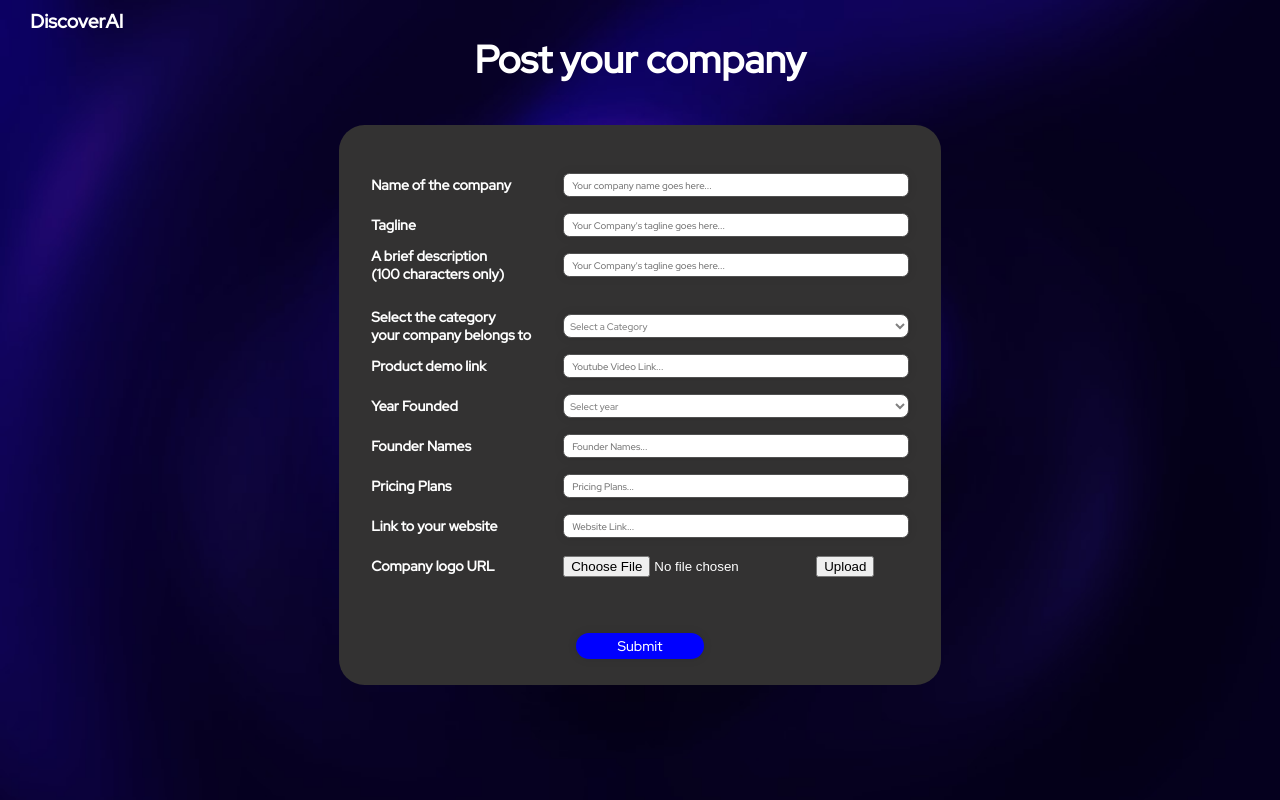
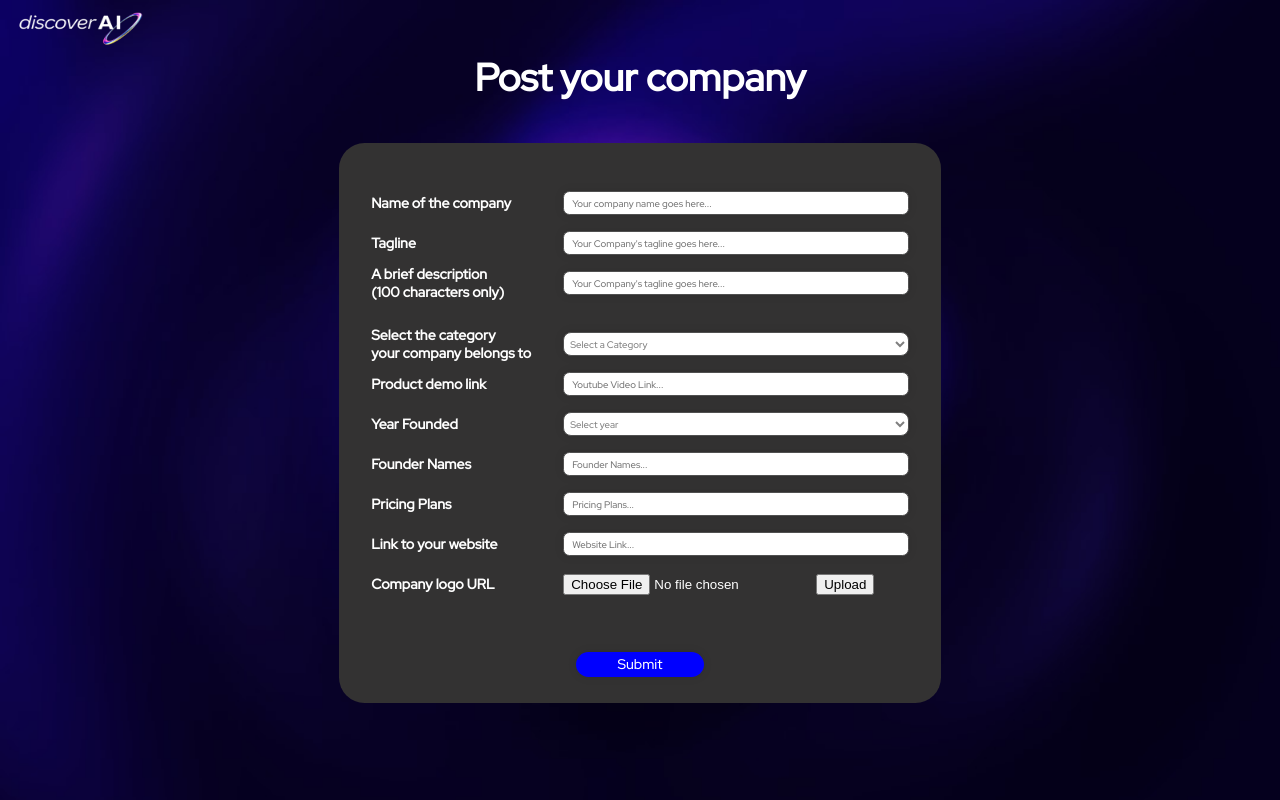
Before and after one commit to JanAazar/discoverai, a React (Create React App) app: page /form in a window 1280 px wide. Built offline with nearby package versions, Linux system fonts and the light colour scheme.

Commit message:
logo added

```diff
--- a/src/form.js
+++ b/src/form.js
@@ -1,6 +1,7 @@
 import { useNavigate } from 'react-router-dom';
 import backgroundImage from './assets/background-image.jpeg';
 import {useState} from 'react';
+import logo from './assets/logo-main.png';
 
 
 const styles = {
@@ -175,9 +176,8 @@ const Form = () => {
           }}
           onClick={() => pageChange()}
         >
-          DiscoverAI
+          <img src={logo} style={{width:'10vw', height:'3vw', marginLeft:'0.5vw'}}/>
         </div>
-
             <div style={{...styles.Text, fontSize:'3vw', fontWeight:'bold', marginTop:'10vh'}}>
                 Post your company
             </div>
--- a/src/homepage.js
+++ b/src/homepage.js
@@ -8,6 +8,7 @@ import chatbots from './assets/chatbot.png';
 import codeassitants from './assets/code-assistant.png';
 import marketing from './assets/marketing.png';
 import image_video from './assets/image-video-generator.jpg';
+import logo from './assets/logo-main.png';
 
 const styles = {
   ImageContainer: {
--- a/src/picks_five.js
+++ b/src/picks_five.js
@@ -3,6 +3,7 @@ import backgroundImage from "./assets/background-image.jpeg";
 import inner_icon from "./inner_icon.js";
 import data from "./company_data.js";
 import { useNavigate} from 'react-router-dom';
+import logo from "./assets/logo-main.png";
 
 const styles = {
   ImageContainer: {
@@ -159,7 +160,7 @@ const Picks_five = () => {
           }}
           onClick={() => pageChange()}
         >
-          DiscoverAI
+          <img src={logo} style={{width:'10vw', height:'3vw', marginLeft:'0.5vw'}}/>
         </div>
         <input style={styles.Input} placeholder="Search for AI companies" />
         <div
--- a/src/picks_four.js
+++ b/src/picks_four.js
@@ -2,7 +2,8 @@ import React from "react";
 import backgroundImage from "./assets/background-image.jpeg";
 import inner_icon from "./inner_icon";
 import data from "./company_data.js";
-import { useNavigate} from 'react-router-dom';
+import {useNavigate} from 'react-router-dom';
+import logo from "./assets/logo-main.png";
 
 const styles = {
   ImageContainer: {
@@ -159,7 +160,7 @@ const Picks_four = () => {
           }}
           onClick={() => pageChange()}
         >
-          DiscoverAI
+          <img src={logo} style={{width:'10vw', height:'3vw', marginLeft:'0.5vw'}}/>
         </div>
         <input style={styles.Input} placeholder="Search for AI companies" />
         <div
--- a/src/picks_one.js
+++ b/src/picks_one.js
@@ -3,6 +3,7 @@ import backgroundImage from "./assets/background-image.jpeg";
 import inner_icon from "./inner_icon.js";
 import data from "./company_data.js";
 import { useNavigate} from 'react-router-dom';
+import logo from "./assets/logo-main.png";
 
 const styles = {
   ImageContainer: {
@@ -159,7 +160,7 @@ const Picks_one = () => {
           }}
           onClick={() => pageChange()}
         >
-          DiscoverAI
+          <img src={logo} style={{width:'10vw', height:'3vw', marginLeft:'0.5vw'}}/>
         </div>
         <input style={styles.Input} placeholder="Search for AI companies" />
         <div
--- a/src/picks_six.js
+++ b/src/picks_six.js
@@ -3,6 +3,7 @@ import backgroundImage from "./assets/background-image.jpeg";
 import inner_icon from "./inner_icon.js";
 import data from "./company_data.js";
 import { useNavigate} from 'react-router-dom';
+import logo from "./assets/logo-main.png";
 
 const styles = {
   ImageContainer: {
@@ -159,7 +160,7 @@ const Picks_six = () => {
           }}
           onClick={() => pageChange()}
         >
-          DiscoverAI
+          <img src={logo} style={{width:'10vw', height:'3vw', marginLeft:'0.5vw'}}/>
         </div>
         <input style={styles.Input} placeholder="Search for AI companies" />
         <div
--- a/src/picks_three.js
+++ b/src/picks_three.js
@@ -3,6 +3,7 @@ import backgroundImage from "./assets/background-image.jpeg";
 import inner_icon from "./inner_icon";
 import data from "./company_data.js";
 import { useNavigate} from 'react-router-dom';
+import logo from "./assets/logo-main.png";
 
 const styles = {
   ImageContainer: {
@@ -159,7 +160,7 @@ const Picks_three = () => {
           }}
           onClick={() => pageChange()}
         >
-          DiscoverAI
+          <img src={logo} style={{width:'10vw', height:'3vw', marginLeft:'0.5vw'}}/>
         </div>
         <input style={styles.Input} placeholder="Search for AI companies" />
         <div
--- a/src/picks_two.js
+++ b/src/picks_two.js
@@ -3,6 +3,7 @@ import backgroundImage from "./assets/background-image.jpeg";
 import inner_icon from "./inner_icon";
 import data from "./company_data.js";
 import { useNavigate} from 'react-router-dom';
+import logo from "./assets/logo-main.png";
 
 const styles = {
   ImageContainer: {
@@ -159,7 +160,7 @@ const Picks_two = () => {
           }}
           onClick={() => pageChange()}
         >
-          DiscoverAI
+          <img src={logo} style={{width:'10vw', height:'3vw', marginLeft:'0.5vw'}}/>
         </div>
         <input style={styles.Input} placeholder="Search for AI companies" />
         <div
```
Also changed, not shown: src/assets/logo-main.png (added), 8 other files (tests, documents, lock files or other folders).
